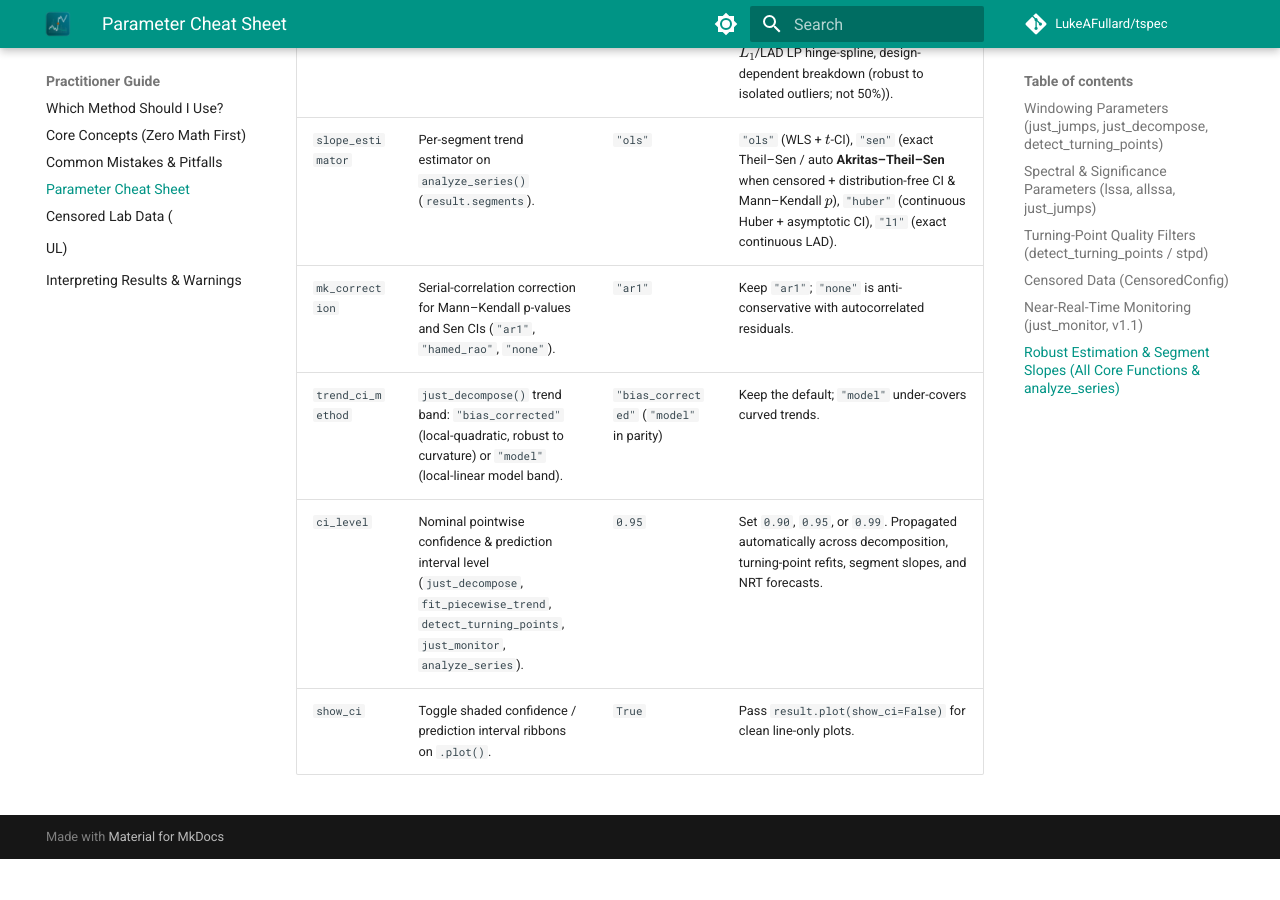
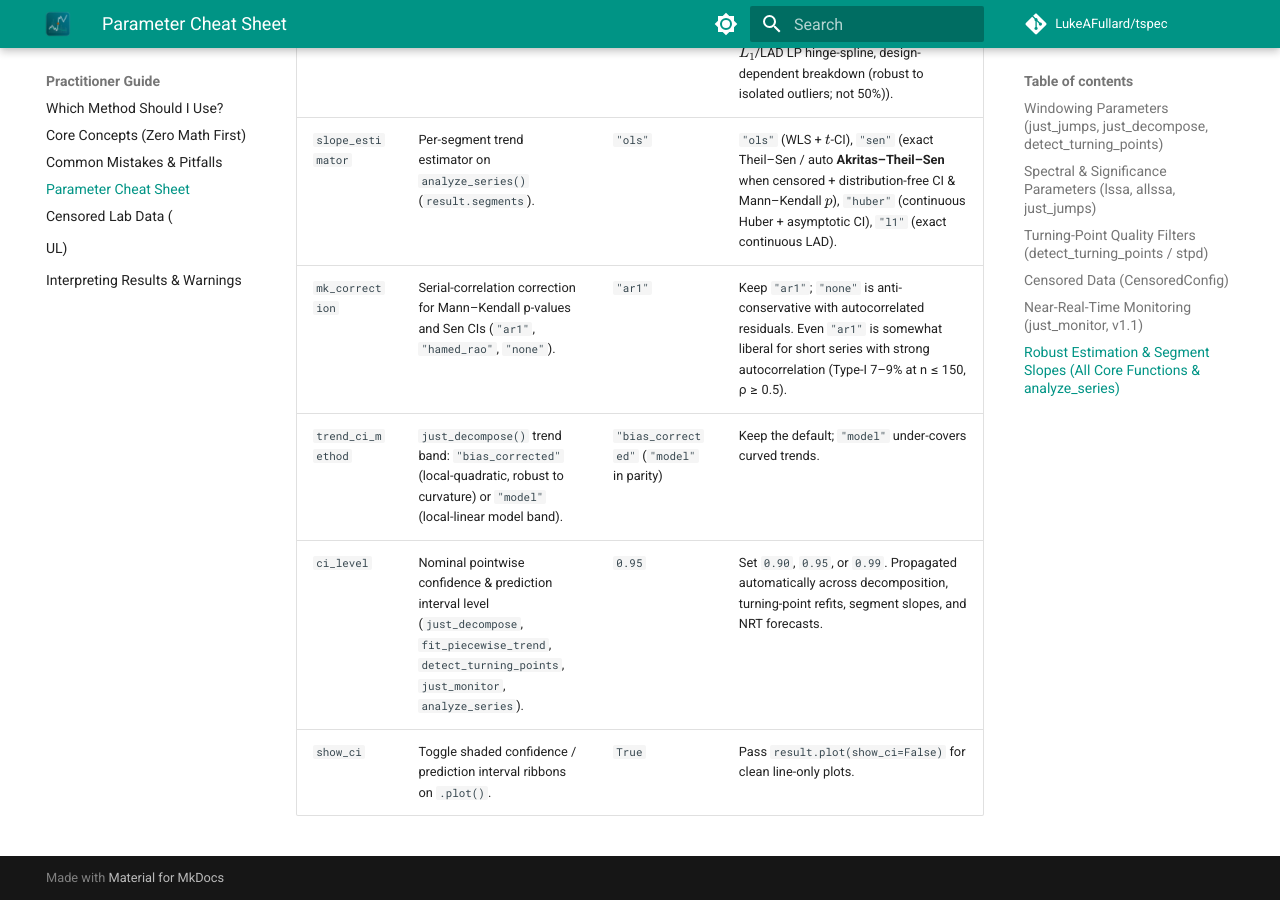
Before and after one commit to LukeAFullard/tspec, an MkDocs documentation site: the page built from docs/guide/parameters.md, in a window 1280 px wide and 900 px high, scrolled down 7189 px. Built offline with MkDocs 1.6.1 and Material for MkDocs 9.7.7, drawn with Linux system fonts in a browser that asks for light colours; comment, search, counter and statistics services are not loaded; before the commit the page ends 8048 px from its top, so only the background shows below that.

Commit message:
Re-audit: MK/Sen library-path calibration under AR(1); correct README claim
The ar1 correction is accurate for n=400 (4.9-5.2%) but liberal for short,
strongly autocorrelated series (Type-I 7-9%, Sen CI coverage 91-93% at
n<=150, rho>=0.5).

Co-Authored-By: Claude Opus 5.5 <noreply@anthropic.com>
Claude-Session: https://claude.ai/code/session_01QKhM2viWuroYbviJZpTJwP

```diff
--- a/docs/guide/parameters.md
+++ b/docs/guide/parameters.md
@@ -70,7 +70,7 @@ A plain-English translation of every key parameter in `tspec`, its default value
 | `huber_k` | Huber tuning threshold in MAD-scaled residual units. | `1.345` | `1.345` gives 95% Gaussian efficiency while bounding outlier influence; also initializes `"mm"`. |
 | `mode` / `refit_mode` | Piecewise linear trend refit mode in `fit_piecewise_trend()` / `detect_turning_points()`. | `"sequential"` (`"huber"` when `robust != "none"`) | `"sequential"` (asymmetric OLS), `"joint"` (continuous OLS hinge-spline), `"huber"` (continuous Huber hinge-spline), `"l1"` (exact continuous $L_1$/LAD LP hinge-spline, design-dependent breakdown (robust to isolated outliers; not 50%)). |
 | `slope_estimator` | Per-segment trend estimator on `analyze_series()` (`result.segments`). | `"ols"` | `"ols"` (WLS + $t$-CI), `"sen"` (exact Theil–Sen / auto **Akritas–Theil–Sen** when censored + distribution-free CI & Mann–Kendall $p$), `"huber"` (continuous Huber + asymptotic CI), `"l1"` (exact continuous LAD). |
-| `mk_correction` | Serial-correlation correction for Mann–Kendall p-values and Sen CIs (`"ar1"`, `"hamed_rao"`, `"none"`). | `"ar1"` | Keep `"ar1"`; `"none"` is anti-conservative with autocorrelated residuals. |
+| `mk_correction` | Serial-correlation correction for Mann–Kendall p-values and Sen CIs (`"ar1"`, `"hamed_rao"`, `"none"`). | `"ar1"` | Keep `"ar1"`; `"none"` is anti-conservative with autocorrelated residuals. Even `"ar1"` is somewhat liberal for short series with strong autocorrelation (Type-I 7–9% at n ≤ 150, ρ ≥ 0.5). |
 | `trend_ci_method` | `just_decompose()` trend band: `"bias_corrected"` (local-quadratic, robust to curvature) or `"model"` (local-linear model band). | `"bias_corrected"` (`"model"` in parity) | Keep the default; `"model"` under-covers curved trends. |
 | `ci_level` | Nominal pointwise confidence & prediction interval level (`just_decompose`, `fit_piecewise_trend`, `detect_turning_points`, `just_monitor`, `analyze_series`). | `0.95` | Set `0.90`, `0.95`, or `0.99`. Propagated automatically across decomposition, turning-point refits, segment slopes, and NRT forecasts. |
 | `show_ci` | Toggle shaded confidence / prediction interval ribbons on `.plot()`. | `True` | Pass `result.plot(show_ci=False)` for clean line-only plots. |
```
Also changed, not shown: README.md (+2 -2 lines).
